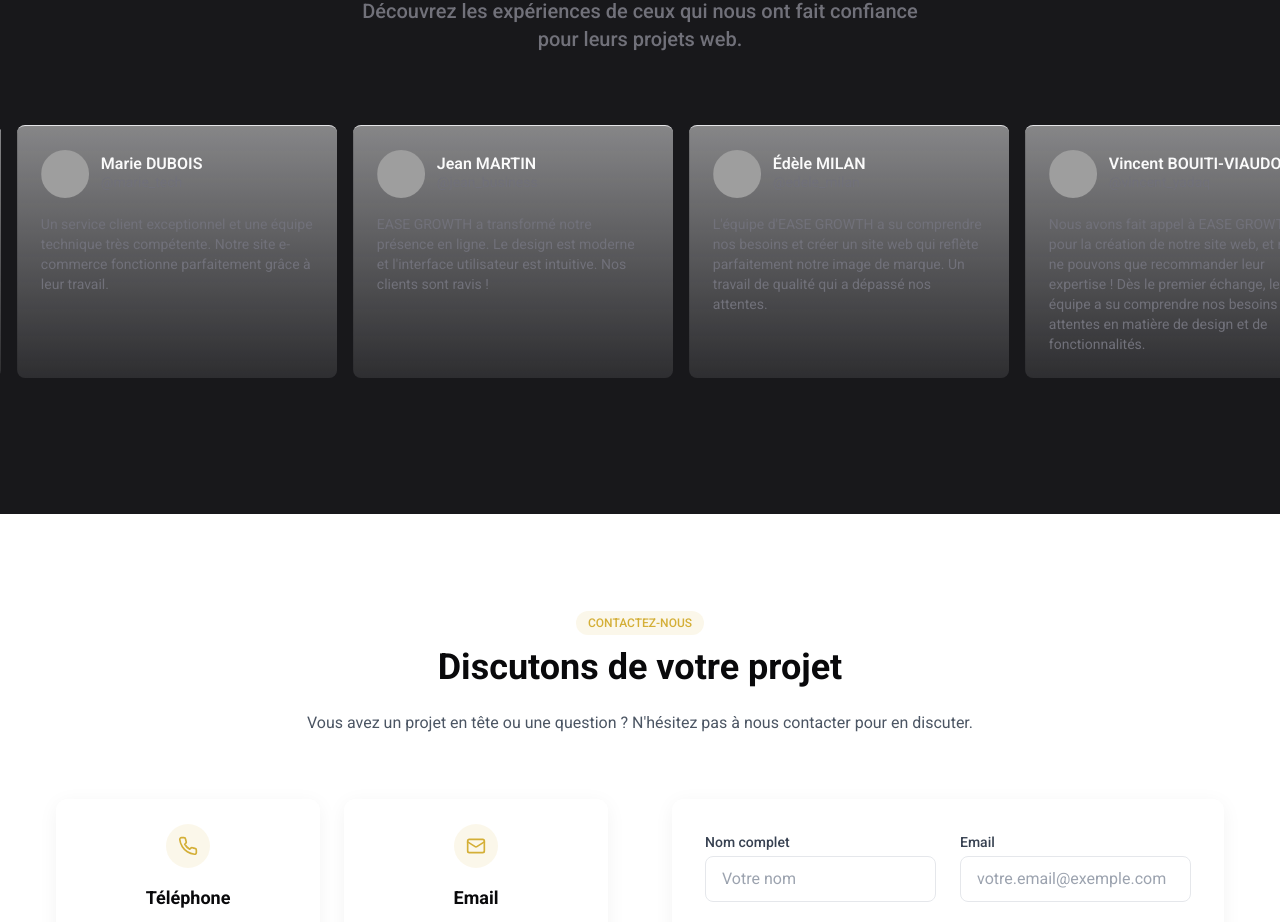
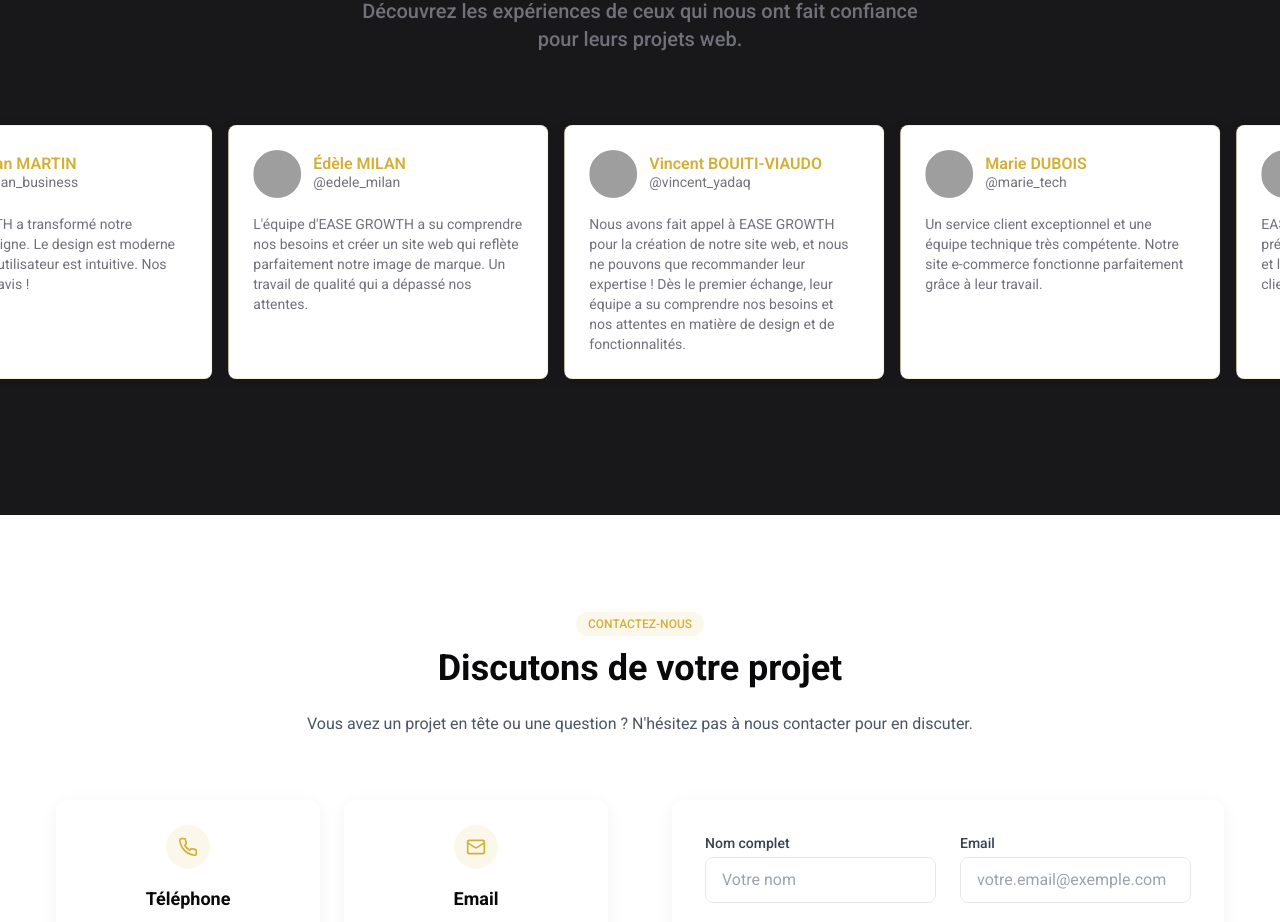
Before and after one commit to tmaPeniel/ease-growth-website, a React (Vite) app: page / in a window 1280 px wide. Shown: the part 3760-4682 px from the top of the page. Built offline with nearby package versions, Linux system fonts and the light colour scheme; grey boxes are pictures that could not be loaded.

Commit message:
Refactor testimonial cards
Update testimonial cards to loop indefinitely and change card colors to white background with black and gold text.

```diff
--- a/src/components/ui/testimonial-card.tsx
+++ b/src/components/ui/testimonial-card.tsx
@@ -27,12 +27,12 @@ export function TestimonialCard({
     <Card
       {...(href ? { href } : {})}
       className={cn(
-        "flex flex-col rounded-lg border-t",
-        "bg-gradient-to-b from-muted/50 to-muted/10",
+        "flex flex-col rounded-lg border border-gold/20",
+        "bg-white text-foreground shadow-soft",
         "p-4 text-start sm:p-6",
-        "hover:from-muted/60 hover:to-muted/20",
+        "hover:shadow-gold hover:border-gold/40",
         "max-w-[320px] sm:max-w-[320px]",
-        "transition-colors duration-300",
+        "transition-all duration-300",
         className
       )}
     >
@@ -41,7 +41,7 @@ export function TestimonialCard({
           <AvatarImage src={author.avatar} alt={author.name} />
         </Avatar>
         <div className="flex flex-col items-start">
-          <h3 className="text-md font-semibold leading-none">
+          <h3 className="text-md font-semibold leading-none text-gold">
             {author.name}
           </h3>
           <p className="text-sm text-muted-foreground">
--- a/src/components/ui/testimonials-with-marquee.tsx
+++ b/src/components/ui/testimonials-with-marquee.tsx
@@ -36,9 +36,9 @@ export function TestimonialsSection({
         </div>
 
         <div className="relative flex w-full flex-col items-center justify-center overflow-hidden">
-          <div className="group flex overflow-hidden p-2 [--gap:1rem] [gap:var(--gap)] flex-row [--duration:40s]">
-            <div className="flex shrink-0 justify-around [gap:var(--gap)] animate-marquee flex-row group-hover:[animation-play-state:paused]">
-              {[...Array(4)].map((_, setIndex) => (
+          <div className="group flex overflow-hidden p-2 [--gap:1rem] [gap:var(--gap)] flex-row [--duration:30s]">
+            <div className="flex shrink-0 justify-around [gap:var(--gap)] animate-marquee flex-row">
+              {[...Array(6)].map((_, setIndex) => (
                 testimonials.map((testimonial, i) => (
                   <TestimonialCard
                     key={`${setIndex}-${i}`}
```
